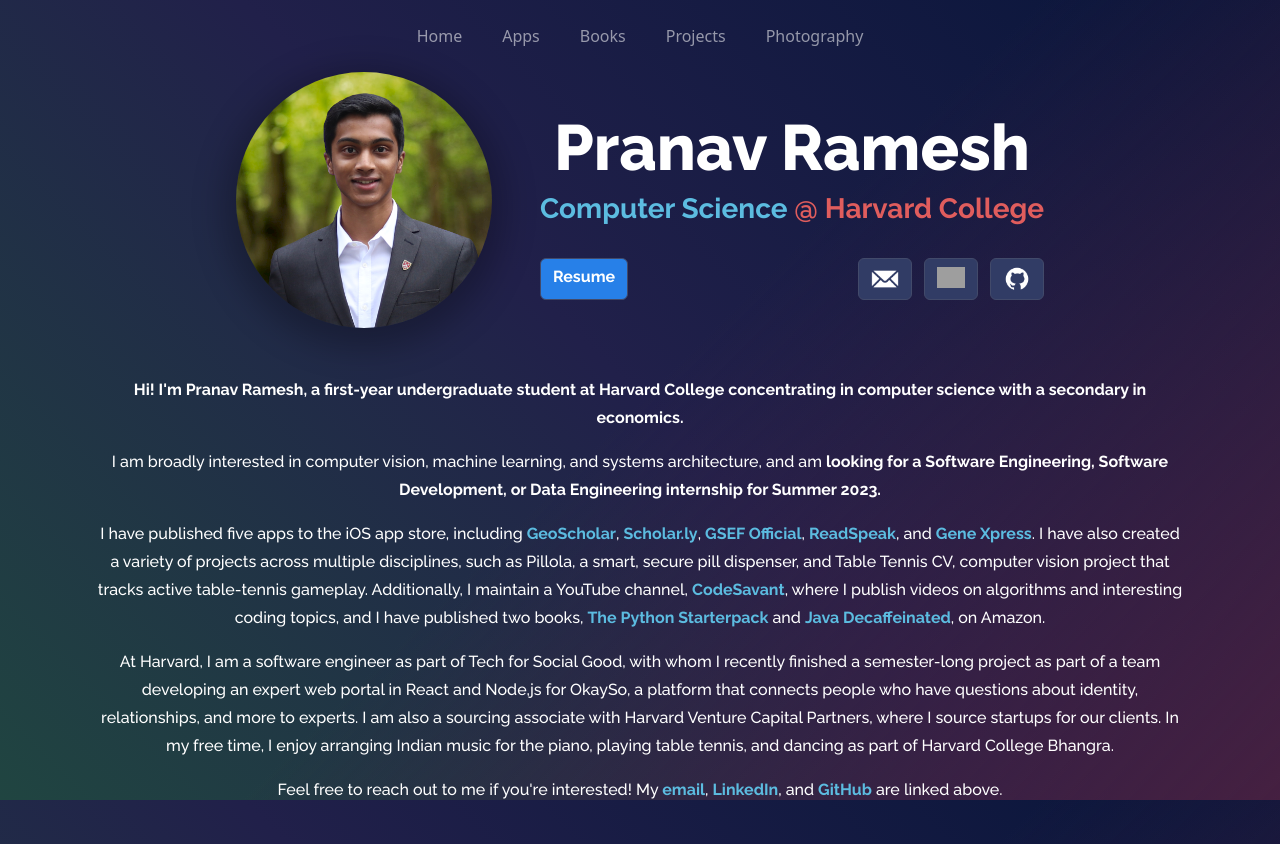
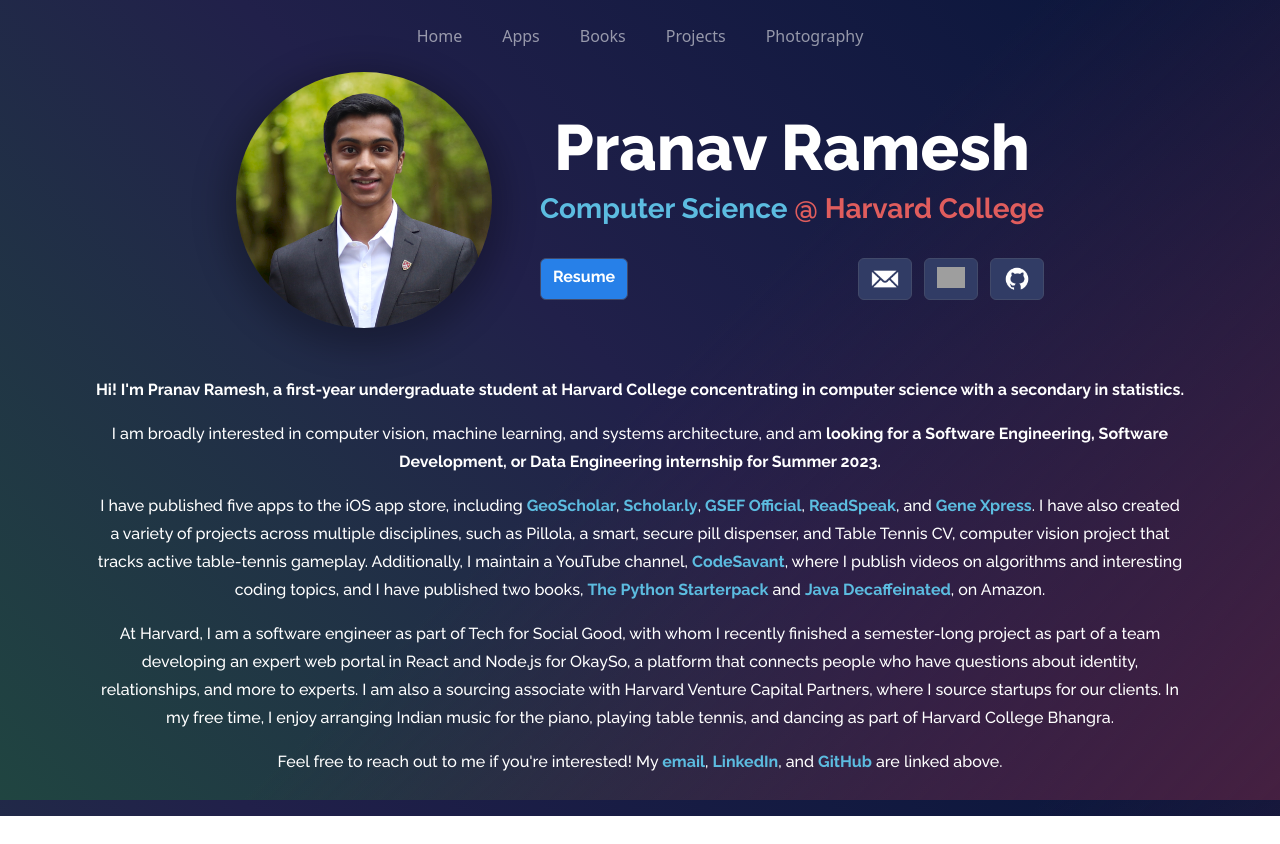
Before and after one commit to pr28416/pr_portfolio, a React (Create React App) app: page / in a window 1280 px wide. After the commit the page ends 816 px from the top, so only its background shows below. Built offline with nearby package versions, Linux system fonts and the light colour scheme; grey boxes are pictures that could not be loaded.

Commit message:
[PR] Updated secondary

```diff
--- a/src/pages/HomePage.js
+++ b/src/pages/HomePage.js
@@ -38,7 +38,7 @@
                 </div>
                 <div id="HomePageContent">
                     <p style={{ fontWeight: "bold" }}>
-                        Hi! I'm Pranav Ramesh, a first-year undergraduate student at Harvard College concentrating in computer science with a secondary in economics.
+                        Hi! I'm Pranav Ramesh, a first-year undergraduate student at Harvard College concentrating in computer science with a secondary in statistics.
                     </p>
                     <p>
                         I am broadly interested in computer vision, machine learning, and systems architecture, and am <b>looking for a Software Engineering, Software Development, or Data Engineering internship for Summer 2023.</b>
```
